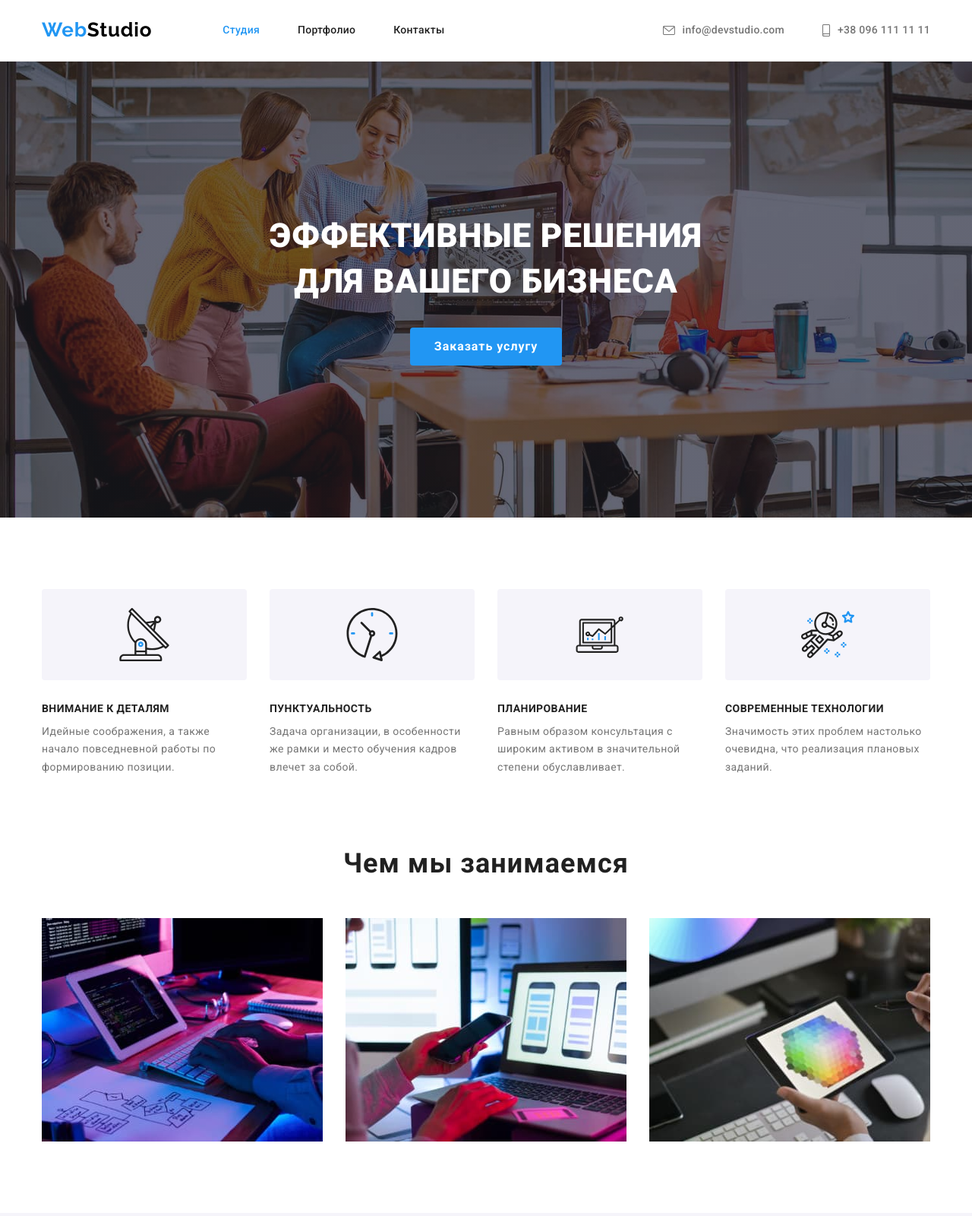
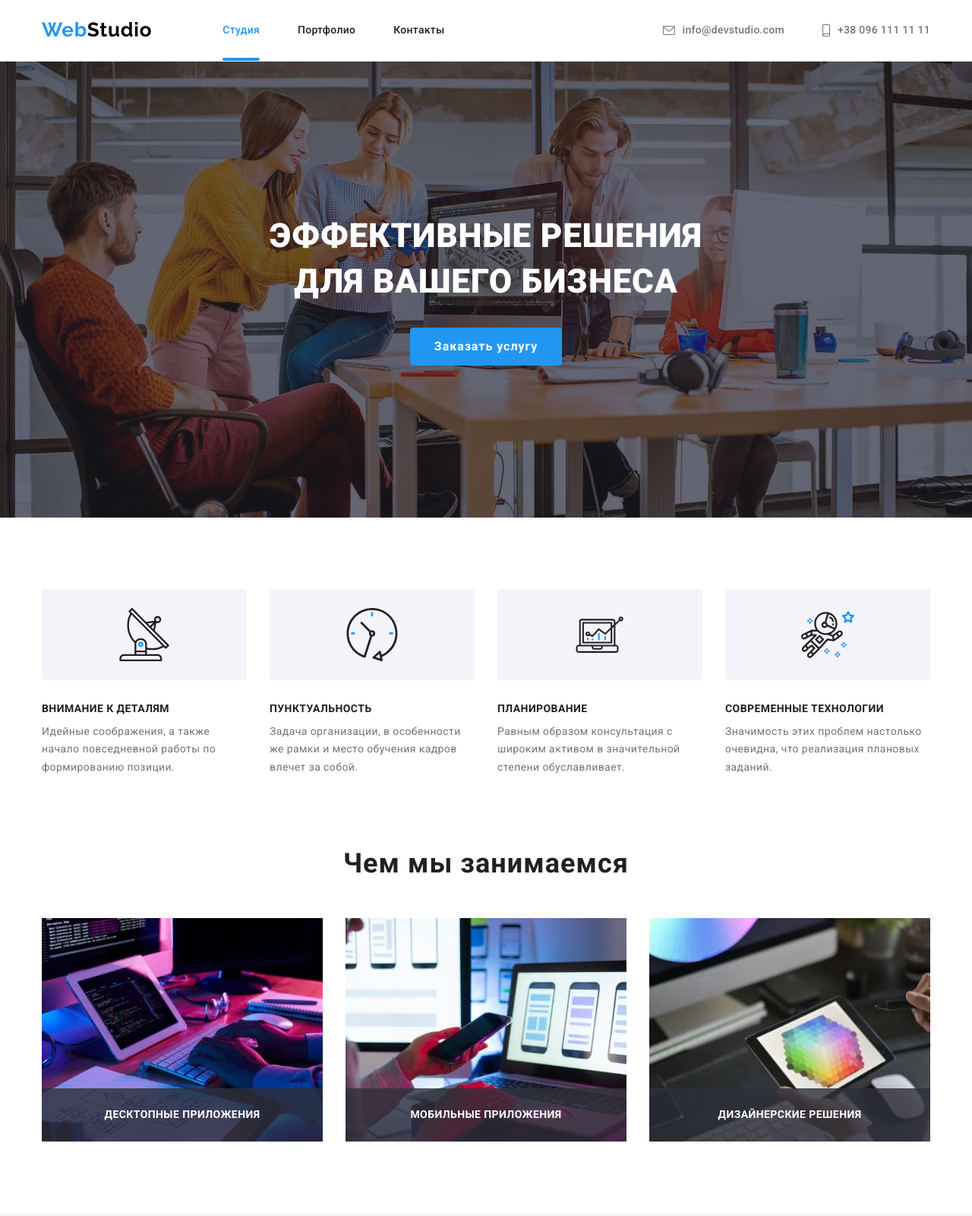
Before and after one commit to Svitlana-Hazdiuk/goit-markup-hw-05, a plain HTML site: page index.html in a window 1280 px wide. Shown: the top 1600 px of the page at 76% size. Drawn offline with nearby package versions, Linux system fonts and the light colour scheme.

Commit message:
внесла розмітку розділу з послугами (overlay)

```diff
--- a/css/styles.css
+++ b/css/styles.css
@@ -136,9 +136,13 @@ header {
   line-height: 1.14;
   letter-spacing: 0.02em;
   text-decoration: none;
+
+  transition: color 250ms cubic-bezier(0.4, 0, 0.2, 1);
 }
 
 .site-nav .link.current {
+  position: relative;
+
   color: var(--blue-color);
 }
 
@@ -146,6 +150,28 @@ header {
 .site-nav .link:focus {
   color: var(--blue-color);
 }
+
+.link.current::after {
+  content: "";
+
+  position: absolute;
+  left: 0;
+  bottom: 0;
+
+  display: block;
+  width: 100%;
+  height: 4px;
+  background-color: var(--blue-color);
+  border-radius: 2px;
+
+  /* opacity: 0;
+
+  transition: opacity 250ms cubic-bezier(0.4, 0, 0.2, 1); */
+}
+
+/* .link.current:hover::after {
+  opacity: 1;
+} */
 
 /* ADDRESS-NAV */
 .address-nav {
@@ -170,6 +196,8 @@ header {
   line-height: 1.14;
   letter-spacing: 0.02em;
   text-decoration: none;
+
+  transition: color 250ms cubic-bezier(0.4, 0, 0.2, 1);
 }
 
 .address-nav .link:hover,
@@ -185,6 +213,8 @@ header {
 .contacts-icon {
   fill: currentColor;
   margin-right: 10px;
+
+  transition: fill 250ms cubic-bezier(0.4, 0, 0.2, 1);
 }
 
 .contacts-icon:hover,
@@ -373,6 +403,35 @@ header {
   letter-spacing: 0.03em;
 }
 
+.direct-item {
+  position: relative;
+}
+
+.service-overlay-item {
+  position: absolute;
+  bottom: 0;
+  left: 0;
+
+  width: 100%;
+  height: 70px;
+
+  padding-top: 27px;
+  padding-bottom: 27px;
+
+  background-color: rgba(47, 48, 58, 0.8);
+  text-align: center;
+}
+
+.service-overlay-title {
+  color: var(--white-text);
+  font-weight: 700;
+  font-size: 14px;
+  line-height: 1.14;
+  text-align: center;
+  letter-spacing: 0.03em;
+  text-transform: uppercase;
+}
+
 /* TEAM SECTION */
 
 .team {
@@ -453,6 +512,8 @@ header {
   height: 44px;
   color: var(--icons-color);
   background-color: transparent;
+
+  transition: background-color 250ms cubic-bezier(0.4, 0, 0.2, 1);
 }
 
 .social-list-link:hover,
@@ -462,6 +523,8 @@ header {
 
 .social-list-icon {
   fill: currentColor;
+
+  transition: fill 250ms cubic-bezier(0.4, 0, 0.2, 1);
 }
 
 .social-list-link:hover .social-list-icon,
@@ -502,6 +565,9 @@ header {
 
   border: 1px solid #afb1b8;
   border-radius: 4px;
+
+  transition: border-color 250ms cubic-bezier(0.4, 0, 0.2, 1),
+    color 250ms cubic-bezier(0.4, 0, 0.2, 1);
 }
 
 .clients-link:hover,
@@ -547,6 +613,10 @@ header {
   line-height: 1.62;
   text-align: center;
   letter-spacing: 0.03em;
+
+  transition: background-color 250ms cubic-bezier(0.4, 0, 0.2, 1),
+    color 250ms cubic-bezier(0.4, 0, 0.2, 1),
+    box-shadow 250ms cubic-bezier(0.4, 0, 0.2, 1);
 }
 
 .button-filter:hover,
@@ -580,6 +650,8 @@ header {
   border: 1px solid var(--border-color);
   border-top: 0;
   cursor: pointer;
+
+  transition: box-shadow 250ms cubic-bezier(0.4, 0, 0.2, 1);
 }
 
 .exm-item:hover,
@@ -623,9 +695,12 @@ header {
   width: 100%;
   height: 100%;
 
+  opacity: 0;
+
   transform: translateY(100%);
 
-  transition: transform 250ms cubic-bezier(0.4, 0, 0.2, 1);
+  transition: transform 250ms cubic-bezier(0.4, 0, 0.2, 1),
+    opacity 250ms cubic-bezier(0.4, 0, 0.2, 1);
 
   /* overflow: auto; */
 
@@ -649,6 +724,7 @@ header {
 .exm-item:hover .overlay,
 .exm-item:focus .overlay {
   transform: translateY(0%);
+  opacity: 1;
 }
 
 /* FOOTER */
--- a/index.html
+++ b/index.html
@@ -113,15 +113,28 @@
             <h2 class="directions-title">Чем мы занимаемся</h2>
             <ul class="directions-list list">
                 <li class="direct-item">
+
                     <img src="./images/img_1.jpg" alt="Человек, работающий с планшетом и клавиатурой" width="370">
+
+                    <div class="service-overlay-item">
+                    <p class="service-overlay-title">Десктопные приложения</p>
+                    </div>
                 </li>
 
                 <li class="direct-item">
                     <img src="./images/img_2.jpg" alt="Человек, работающий с телефоном и ноутбуком" width="370">
+
+                    <div class="service-overlay-item">
+                        <p class="service-overlay-title">Мобильные приложения</p>
+                    </div>
                 </li>
 
                 <li class="direct-item">
                     <img src="./images/img_3.jpg" alt="Человек рассматривает цветовую гамму на планшете" width="370">
+
+                    <div class="service-overlay-item">
+                        <p class="service-overlay-title">Дизайнерские решения</p>
+                    </div>
                 </li>
             </ul>
             </div>
```
Also changed, not shown: 1 other file.
